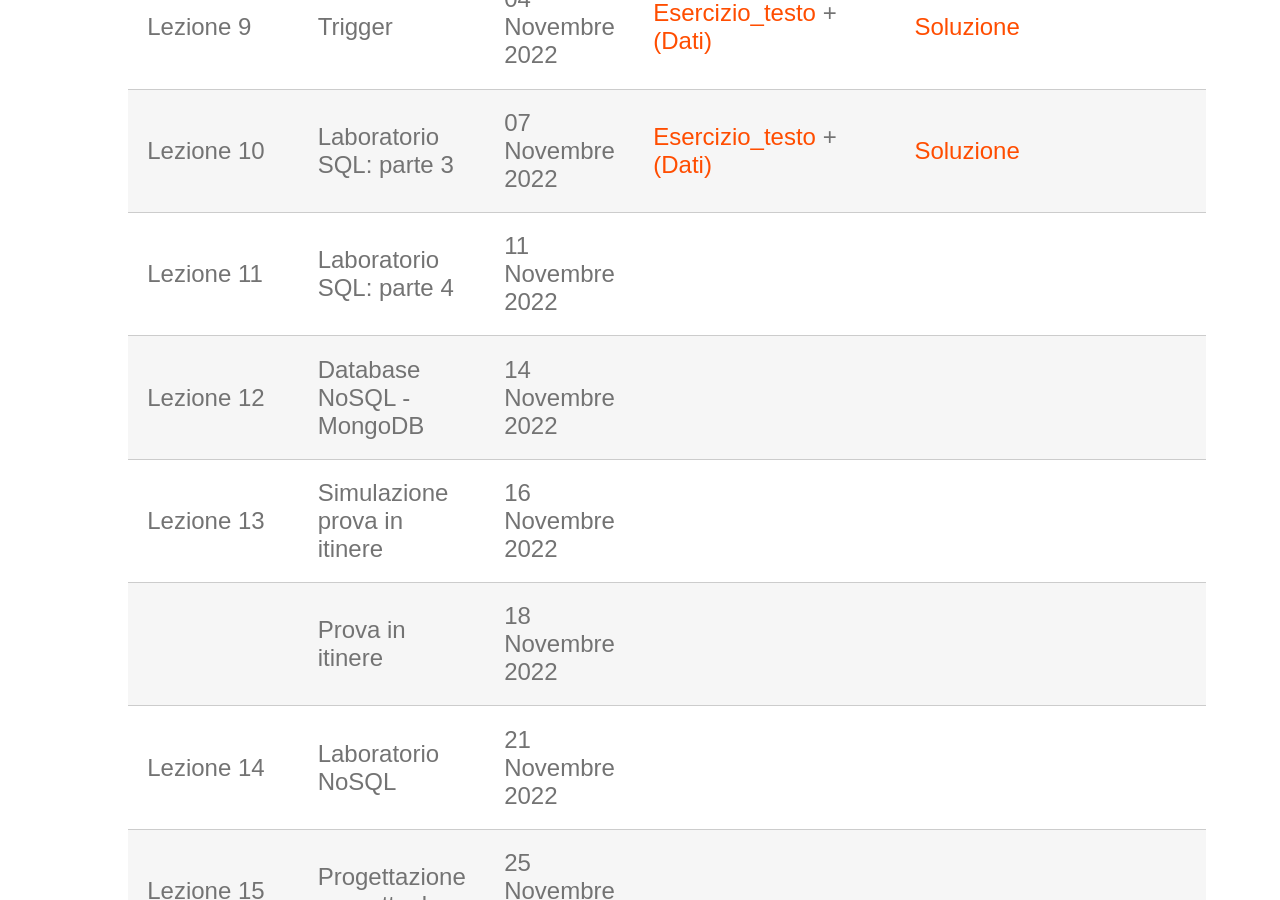
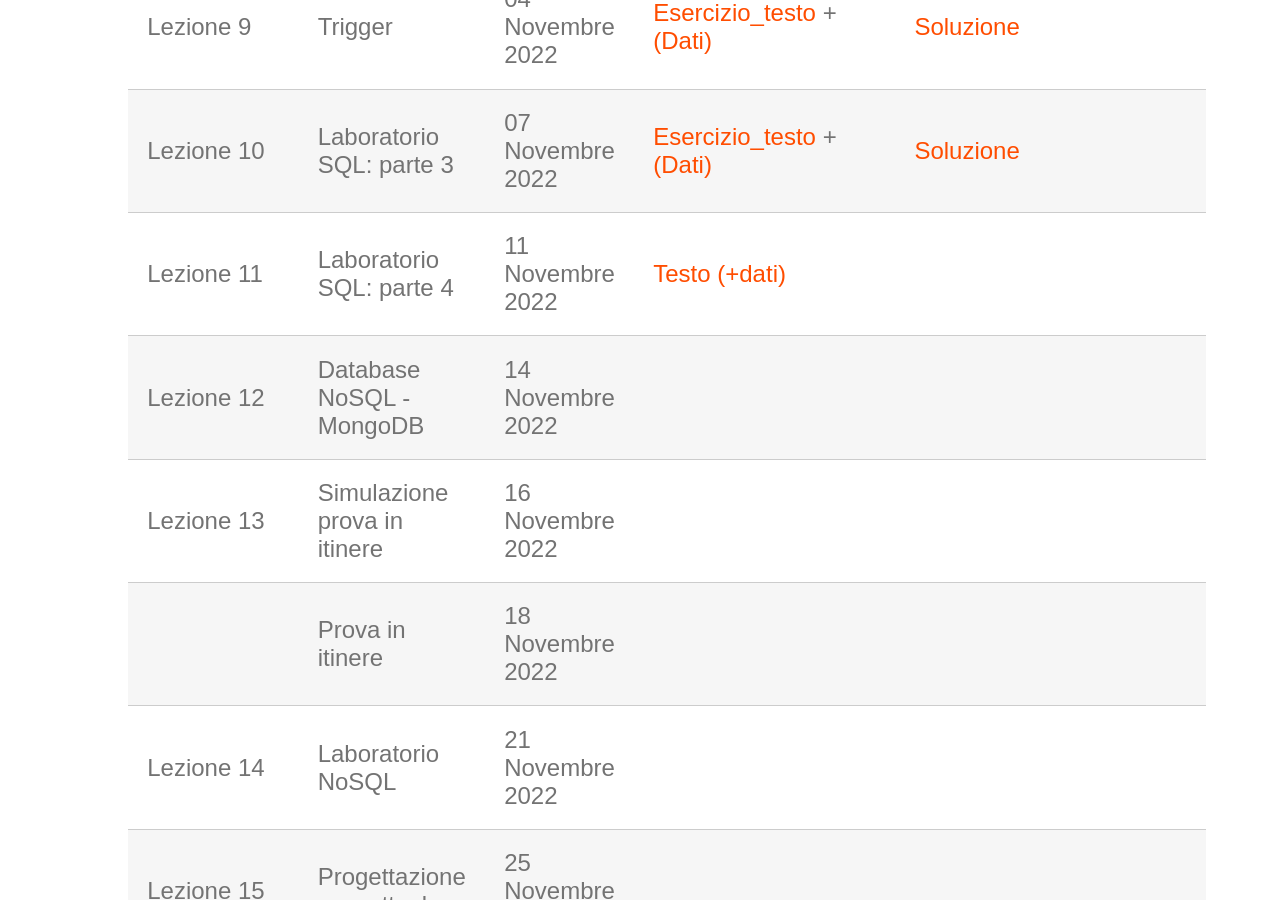
Before and after one commit to perceivelab/database-course, a Jekyll site: the page built from lezioni.md, in a window 1280 px wide and 900 px high, scrolled down 1616 px. Built offline with Jekyll 4.4.1, drawn with Linux system fonts in a browser that asks for light colours; our own code applies the rules of GitHub Pages for plain Markdown files.

Commit message:
Update lezioni.md

```diff
--- a/lezioni.md
+++ b/lezioni.md
@@ -18,7 +18,7 @@ Questa pagina contiene le slide, note e gli esempi di codice delle lezioni del c
 | Lezione 8  | Laboratorio SQL: parte 2                 | 28 Ottobre 2022   | [Testo](https://drive.google.com/file/d/10TcOD8hcc9jl-LfiqNhUKGGWNrj6JKLt/view?usp=sharing) [(+dati)](https://drive.google.com/file/d/1eH-Y5O6zLPLvV3c3H4qK0SrZj5J58Ld_/view?usp=sharing)                       | [Soluzione](https://drive.google.com/file/d/1jXxiKd2K7mXKNMIn2Ie4CsNWnky-hbhs/view?usp=sharing)            |
 | Lezione 9 | Trigger                                   | 04 Novembre 2022  |  [Esercizio_testo](https://drive.google.com/file/d/1JpWTeehVDmm1EeO4l68mk74Y5I5KFLmv/view?usp=sharing) + [(Dati)](https://drive.google.com/file/d/17eOXx23Ur7ZIt_nNAMag4D53BlBiAU9z/view?usp=sharing)                       |     [Soluzione](https://drive.google.com/file/d/1LF4up44RX9ha5N1Vi_PxEgM3zd9VucNy/view?usp=sharing)         |
 | Lezione 10 | Laboratorio SQL: parte 3                 | 07 Novembre 2022  |    [Esercizio_testo](https://drive.google.com/file/d/1pbttccp4-NdnaE90PqPlc-5KEhYKgs4V/view?usp=sharing) + [(Dati)](https://drive.google.com/file/d/1dTAEG8rbLhUP7Gpno-ZeZBgRbVninQAp/view?usp=sharing) |     [Soluzione](https://drive.google.com/file/d/1FotFkD1SmioulpLCG5zzqGiOP32TVolV/view?usp=sharing)        |
-| Lezione 11 | Laboratorio SQL: parte 4                 | 11 Novembre 2022  |                         |             |
+| Lezione 11 | Laboratorio SQL: parte 4                 | 11 Novembre 2022  |    [Testo](https://drive.google.com/file/d/1mRWKu4KQrLdUTNLvo7KnSt1PISpCNCnb/view?usp=sharing) [(+dati)]([https://drive.google.com/file/d/1eH-Y5O6zLPLvV3c3H4qK0SrZj5J58Ld_/view?usp=sharing](https://drive.google.com/file/d/1cXcNY4v-bQ5S_yA4X_ID9qMZe1GEueGZ/view?usp=sharing))                     |             |
 | Lezione 12 | Database NoSQL - MongoDB                 | 14 Novembre 2022  |                         |             |
 | Lezione 13 | Simulazione prova in itinere             | 16 Novembre 2022  |                         |             |
 |            | Prova in itinere                         | 18 Novembre 2022  |                         |             |
```
